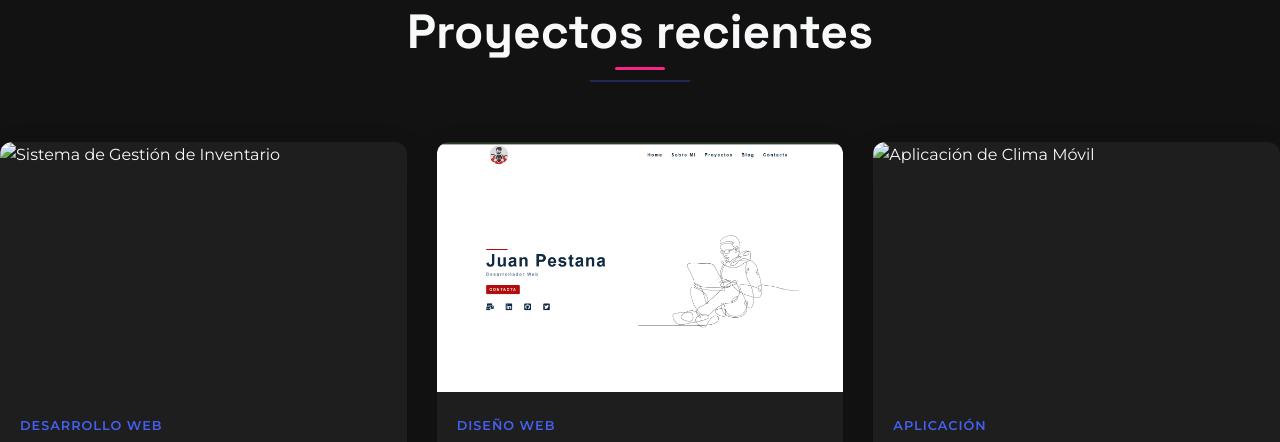
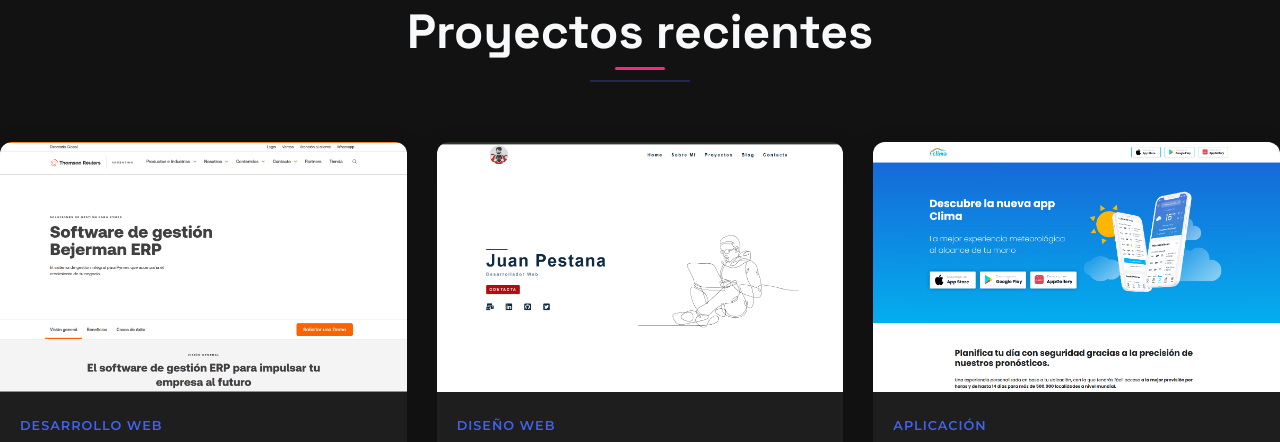
Before and after one commit to septimosegunda1/portfolioluchi, a plain HTML site: page index.html in a window 1280 px wide. Shown: the part 2588-3030 px from the top of the page. Drawn offline with Linux system fonts and the light colour scheme.

Commit message:
Update index.html

```diff
--- a/index.html
+++ b/index.html
@@ -320,7 +320,7 @@
                 <!-- Proyecto 1 - Sistema de Gestión de Inventario -->
                 <div class="project-card">
                     <div class="project-image">
-                        <img src="robo2.jpg" alt="Sistema de Gestión de Inventario">
+                        <img src="robo2.png" alt="Sistema de Gestión de Inventario">
                         <div class="project-overlay">
                             <div class="project-links">
                                 <a href="https://github.com/LucianoLedesma77/Sistema-Gestion-Inventario" target="_blank" class="project-link">
@@ -375,7 +375,7 @@
                 <!-- Proyecto 3 - Aplicación de Clima Móvil -->
                 <div class="project-card">
                     <div class="project-image">
-                        <img src="robouuno.jpg" alt="Aplicación de Clima Móvil">
+                        <img src="robouno.png" alt="Aplicación de Clima Móvil">
                         <div class="project-overlay">
                             <div class="project-links">
                                 <a href="https://github.com/LucianoLedesma77/App-Clima-Movil" target="_blank" class="project-link">
```
